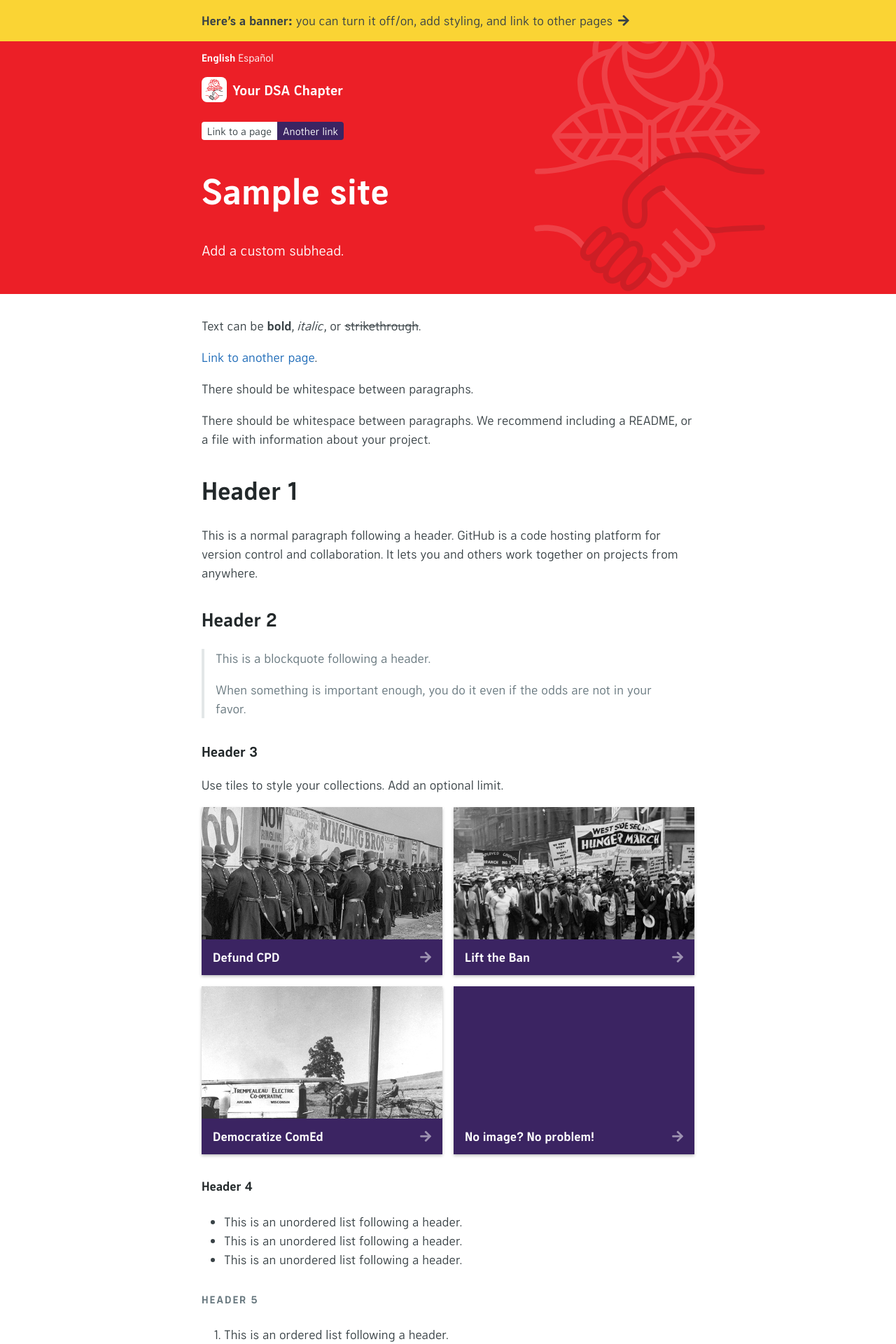
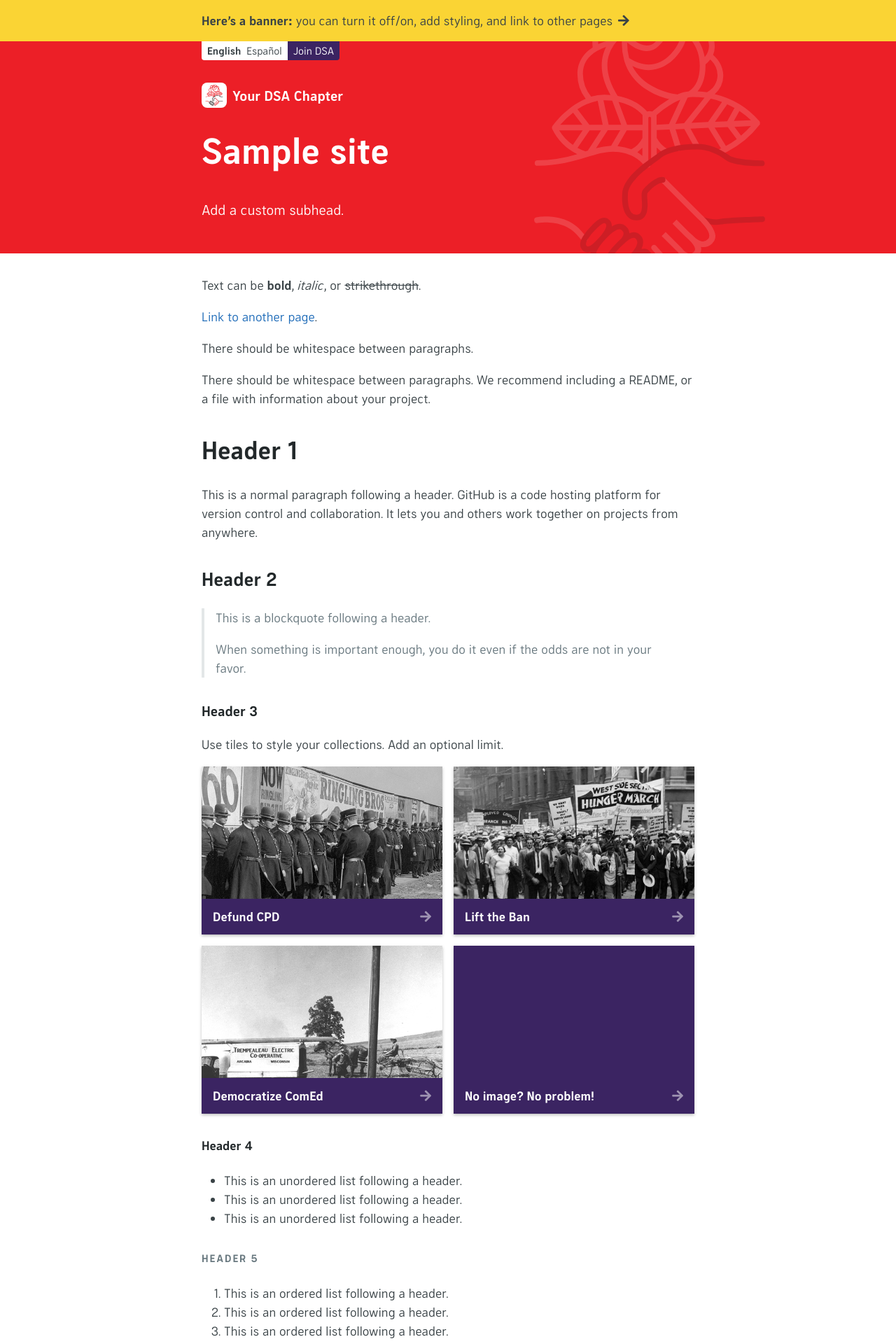
Before and after one commit to ChicagoDSA/haymarket, a Jekyll site: the page built from _homepage/en/index.md, in a window 1280 px wide. Shown: the top 1920 px of the page at 70% size. Built offline with Jekyll 4.4.1, drawn with Linux system fonts in a browser that asks for light colours; nearby versions of some CDN libraries; some web fonts are replaced; our own code applies the rules of GitHub Pages for plain Markdown files; library files that are not in the unit come from our copies; the repository's description, which GitHub fills in, is left out.

Commit message:
replace top nav with buttons, float styles, remove join from footer

```diff
--- a/_includes/footer-nav.html
+++ b/_includes/footer-nav.html
@@ -1,16 +1,3 @@
-{% capture join %}
-	<div id="join">
-		<div class="btn-container">
-			{% if site.data.nav.join.link.[page.lang] %}
-				{% assign joinURL = site.data.nav.join.link.[page.lang] | relative_url %}
-			{% else %}
-				{% assign joinURL = "https://www.dsausa.org/join" %}
-			{% endif %}
-			<a href="{{ joinURL }}" class="btn">{{ site.data.nav.join.text.[page.lang] | markdownify | remove: "<p>" | remove: "</p>" | strip_newlines }}</a>
-		</div>
-	</div>
-{% endcapture %}
-
 {% capture social %}
 	{% if site.chapter.twitter or site.chapter.instagram or site.chapter.facebook %}
 		<div id="social-container">
@@ -36,10 +23,10 @@
 	{% endif %}
 {% endcapture %}
 
-{% if site.data.nav.bottom-elements %}
-	<div id="bottom-nav-container">
-		{% for group in site.data.nav.bottom-elements %}
-			<div class="bottom-nav-group">
+{% if site.data.nav.elements %}
+	<div id="nav-container">
+		{% for group in site.data.nav.elements %}
+			<div class="nav-group">
 				<h4>{{ group.[page.lang] | markdownify | remove: "<p>" | remove: "</p>" | strip_newlines }}</h4>
 				<ul>
 					{% for item in group.items %}
@@ -51,9 +38,8 @@
 		{{ social }}
 		<div style="clear: both;"></div>
 	</div>
-	{{ join }}
 {% elsif site.data.translations.chapter-name.[page.lang] && site.chapter.url %}
-	<div id="bottom-nav-container" class="no-nav">
+	<div id="nav-container" class="no-nav">
 		{% if site.chapter.url %}
 			{% assign chapterURL = site.chapter.url %}
 		{% elsif page.lang == "en" %}
@@ -65,5 +51,4 @@
 		<p>{{ site.data.nav.credits.this-site-was-made-by.[page.lang] | markdownify | remove: '<p>' | remove: '</p>' | strip_newlines }} <a href="{{ chapterURL }}">{{ site.data.translations.chapter-name.[page.lang] | markdownify | remove: '<p>' | remove: '</p>' | strip_newlines }}</a>, {{ site.data.nav.credits.a-chapter-of-the.[page.lang] | markdownify | remove: '<p>' | remove: '</p>' | strip_newlines }} <a href="https://www.dsausa.org/">{{ site.data.nav.credits.DSA.[page.lang] | markdownify | remove: '<p>' | remove: '</p>' | strip_newlines }}</a>.</p>
 		{{ social }}
 	</div>
-	{{ join }}
 {% endif %}
--- a/_includes/header-container.html
+++ b/_includes/header-container.html
@@ -20,7 +20,7 @@
 		<div id="background-logo">
 			{% include header-DSA-logo.html %}
 		</div>
-		<ul id="languages">
+		<ul id="top-buttons">
 			{% for collection in site.collections %}
 				{%- assign name = collection.label -%}
 				{%- assign languages = site.[name] | where: "lang-ref", page.lang-ref | sort: "lang" -%}
@@ -34,6 +34,14 @@
 					{%- endfor -%}
 				{%- endif -%}
 			{% endfor %}
+			<li id="join">
+				{% if site.data.nav.join.link.[page.lang] %}
+					{% assign joinURL = site.data.nav.join.link.[page.lang] | relative_url %}
+				{% else %}
+					{% assign joinURL = "https://www.dsausa.org/join" %}
+				{% endif %}
+				<a href="{{ joinURL }}">{{ site.data.nav.join.text.[page.lang] | markdownify | remove: "<p>" | remove: "</p>" | strip_newlines }}</a>
+			</li>
 			<div style="clear: both;"></div>
 		</ul>
 		<div id="chapter">
@@ -67,15 +75,8 @@
 				</h3>
 			</div>
 			<div style="clear: both;"></div>
-
-			<ul id="top-nav">
-				{% for item in site.data.nav.top-elements.items %}
-					<li><a href="{{ item.page.url.[page.lang] | default: item.page.url | relative_url }}">{{ item.page.[page.lang] | default: item.page.en | markdownify | remove: "<p>" | remove: "</p>" | strip_newlines }}</a></li>
-				{% endfor %}
-				<div style="clear: both;"></div>
-			</ul>
 		</div>
-		<h1 class="page-title">
+		<h1 id="page-title">
 			{%- if page.headline -%}
 				{{ page.headline | markdownify | remove: "<p>" | remove: "</p>" | strip_newlines }}
 			{%- elsif page.title -%}
@@ -85,9 +86,9 @@
 			{%- endif -%}
 		</h1>
 		{% if page.subhead %}
-			<h2 class="tagline">{{ page.subhead | markdownify | remove: "<p>" | remove: "</p>" | strip_newlines }}</h2>
+			<h2 id="tagline">{{ page.subhead | markdownify | remove: "<p>" | remove: "</p>" | strip_newlines }}</h2>
 		{% elsif page.description %}
-			<h2 class="tagline">{{ page.description | markdownify | remove: "<p>" | remove: "</p>" | strip_newlines }}</h2>
+			<h2 id="tagline">{{ page.description | markdownify | remove: "<p>" | remove: "</p>" | strip_newlines }}</h2>
 		{% endif %}
 	</div>
 </header>
--- a/_sass/jekyll-theme-haymarket.scss
+++ b/_sass/jekyll-theme-haymarket.scss
@@ -107,8 +107,7 @@ h4 {
 }
 
 h5,
-#languages li,
-#top-nav li {
+#top-buttons li {
 	font-size: .9375rem;
 }
 
@@ -301,27 +300,7 @@ a {
 			position: relative;
 		}
 
-		#languages,
-		#top-nav {
-			margin: .5rem 0 0 0;
-			padding-left: 0;
-
-			li {
-				list-style-type: none;
-			}
-		}
-
-		#languages {
-			margin-top: .75rem;
-
-			li {
-				float: left;
-				margin-right: .25rem;
-			}
-		}
-
 		#chapter {
-			padding-top: 1rem;
 			padding-bottom: 0;
 
 			h3 {
@@ -354,13 +333,14 @@ a {
 			}
 		}
 
-		#top-nav {
-			display: table;
+		#top-buttons {
+			margin: 0 0 2rem 0;
+			padding-left: 0;
 
 			li {
-				display: table-cell;
-				margin-right: .25rem;
+				float: left;
 				padding: .125rem .5rem;
+				list-style-type: none;
 				background-color: $white;
 
 				a {
@@ -369,11 +349,23 @@ a {
 			}
 
 			li:first-child {
-				border-radius: .25rem 0 0 .25rem;
+				border-radius: 0 0 0 .25rem;
+			}
+
+			li:nth-child(n+2) {
+				padding-left: 0;
 			}
 
 			li:nth-last-child(2) {
-				border-radius: 0 .25rem .25rem 0;
+				border-radius: 0 0 .25rem 0;
+			}
+
+			li:first-child:nth-last-child(2) {
+				border-radius: 0 0 .25rem .25rem;
+			}
+
+			#join {
+				padding-left: .5rem;
 				background-color: $dsa-purple;
 
 				a {
@@ -382,8 +374,8 @@ a {
 			}
 		}
 
-		.page-title {
-			margin: 2rem 0 0 0;
+		#page-title {
+			margin: 0;
 
 			@include large {
 				font-size: 3.25rem;
@@ -398,7 +390,7 @@ a {
 			}
 		}
 
-		.tagline {
+		#tagline {
 			max-width: 75%;
 			margin-bottom: 0;
 			font-size: 1.25rem;
@@ -784,8 +776,8 @@ a {
 	font-size: 1rem;
 	border-top: solid 1px $border-color;
 
-	#bottom-nav-container {
-		.bottom-nav-group {
+	#nav-container {
+		.nav-group {
 			display: table-cell;
 			vertical-align: top;
 			padding-right: 4rem;
@@ -849,20 +841,6 @@ a {
 		}
 	}
 
-	#join {
-		margin-top: 2rem;
-		vertical-align: top;
-		color: $secondary-text-color;
-
-		.btn-container {
-			margin: 0;
-		}
-
-		.btn {
-			background-color: $dsa-purple;
-		}
-	}
-
 	@include small {
 		#nav-container .nav-group {
 			display: block;
```
Also changed, not shown: _data/nav.yml (+2 -17 lines).
